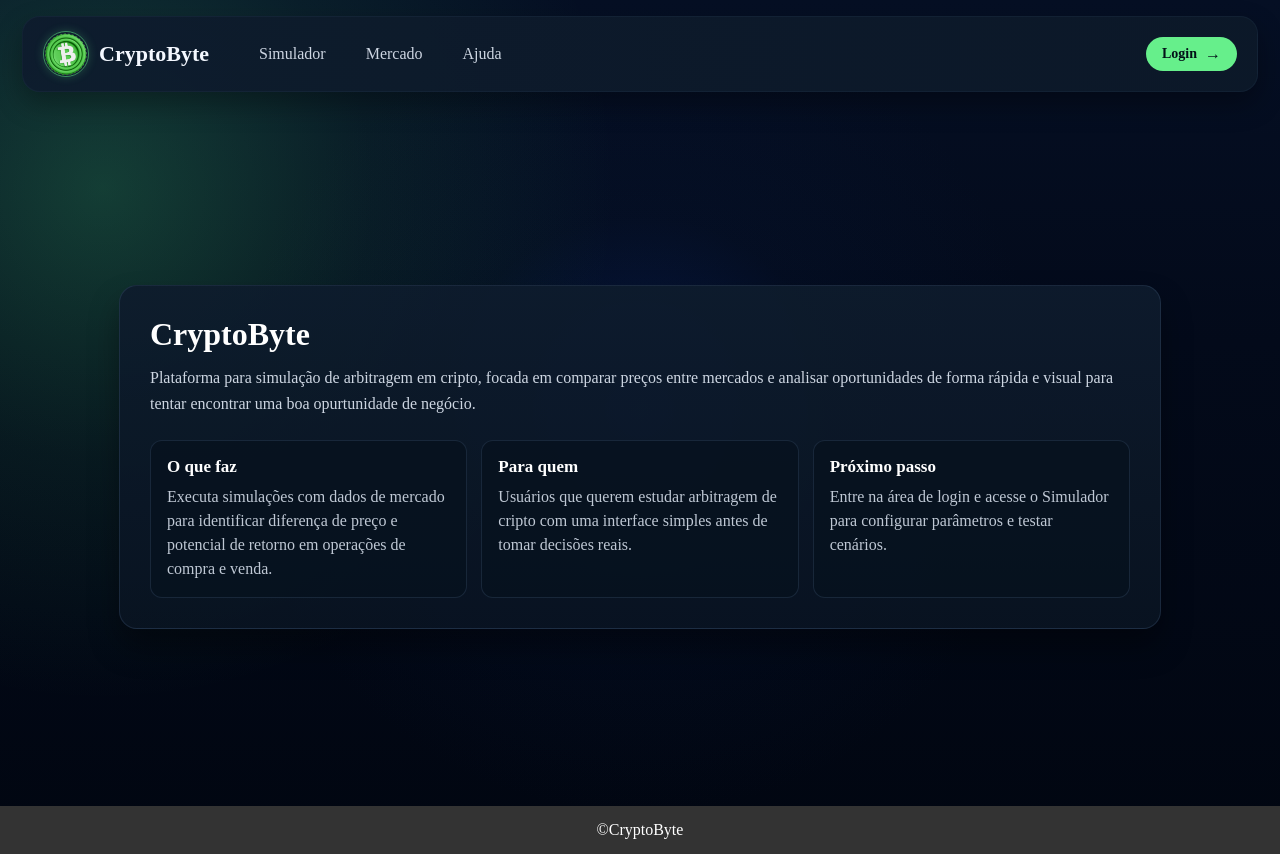
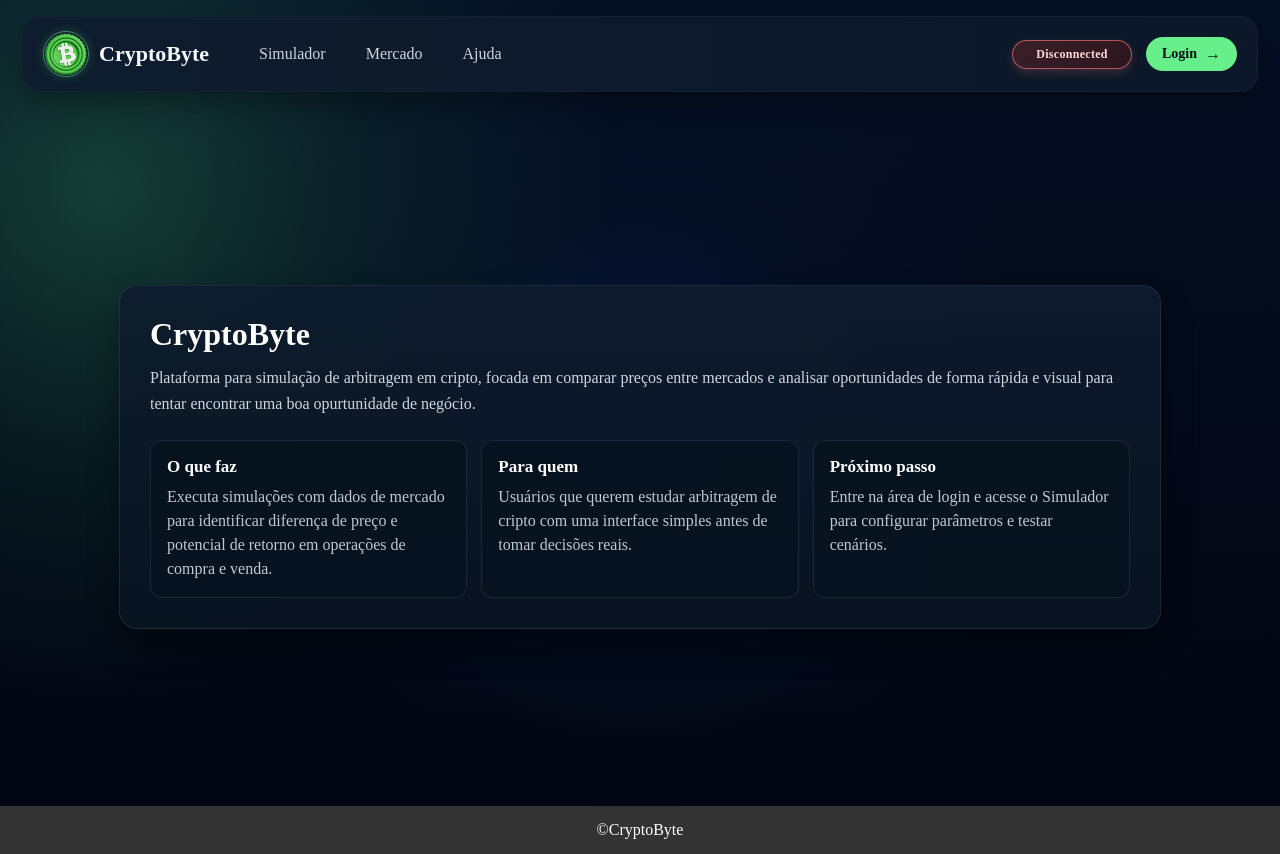
Before and after one commit to Cerqueira4618/BUGSBYTE-2026, a Vue app: page / in a window 1280 px wide. Built offline with nearby package versions, Linux system fonts and the light colour scheme; no server answers.

Commit message:
some changes

```diff
--- a/src/App.vue
+++ b/src/App.vue
@@ -1,12 +1,24 @@
 <script setup lang="ts">
-import { computed, ref, watch } from 'vue'
+import { computed, onMounted, onBeforeUnmount, ref, watch } from 'vue'
 import { useRouter, useRoute } from 'vue-router'
+import { useWebSocketStore } from './stores/websocket'
 
 const router = useRouter()
 const route = useRoute()
+const websocketStore = useWebSocketStore()
 
 const isAuthenticated = ref(localStorage.getItem('isAuthenticated') === 'true')
 const currentUserEmail = ref(localStorage.getItem('currentUserEmail') || '')
+
+// Iniciar WebSocket quando o App é montado
+onMounted(() => {
+  websocketStore.startArbitrageSocket()
+})
+
+// Desconectar quando o App é desmontado
+onBeforeUnmount(() => {
+  websocketStore.disconnectSocket()
+})
 
 // Atualiza o estado quando a rota muda
 watch(
@@ -28,6 +40,7 @@ const handleLogout = () => {
 const userDisplay = computed(() => {
   if (!currentUserEmail.value) return ''
   const emailPart = currentUserEmail.value.split('@')[0]
+  if (!emailPart) return ''
   return emailPart.charAt(0).toUpperCase() + emailPart.slice(1)
 })
 </script>
@@ -66,6 +79,9 @@ const userDisplay = computed(() => {
             >
           </nav>
           <div class="actions">
+            <span class="status-pill" :class="websocketStore.socketState">
+              {{ websocketStore.socketState }}
+            </span>
             <span v-if="isAuthenticated" class="user-greeting">
               👤 {{ userDisplay }}
             </span>
@@ -251,6 +267,33 @@ const userDisplay = computed(() => {
 .app-footer p {
   margin: 0;
 }
+
+.status-pill {
+  display: inline-flex;
+  align-items: center;
+  justify-content: center;
+  min-width: 90px;
+  padding: 6px 14px;
+  border-radius: 999px;
+  font-weight: 600;
+  font-size: 12px;
+  letter-spacing: 0.3px;
+  text-transform: capitalize;
+}
+
+.status-pill.connected {
+  background: linear-gradient(135deg, #103428, #0b2620);
+  color: #bfffe0;
+  border: 1.2px solid rgba(102, 239, 139, 0.6);
+  box-shadow: 0 4px 8px rgba(102, 239, 139, 0.2);
+}
+
+.status-pill.disconnected {
+  background: linear-gradient(135deg, #3a1f28, #2c161d);
+  color: #ffd8d8;
+  border: 1.2px solid rgba(255, 120, 120, 0.65);
+  box-shadow: 0 4px 8px rgba(255, 120, 120, 0.18);
+}
 </style>
 
 <style>
--- a/src/components/ArbitrageSimulationPanel.vue
+++ b/src/components/ArbitrageSimulationPanel.vue
@@ -1,5 +1,6 @@
 <script setup lang="ts">
 import { computed, onBeforeUnmount, onMounted, ref, watch } from "vue";
+import { useWebSocketStore } from "../stores/websocket";
 import {
   CategoryScale,
   Chart,
@@ -12,12 +13,9 @@ import {
   Tooltip,
 } from "chart.js";
 import {
-  connectArbitrageSocket,
   getArbitrageOpportunities,
-  getArbitrageStatus,
   getArbitrageTrades,
   rebalanceArbitrageWallets,
-  getSpreadSeries,
   setSimulationVolumeUsd,
   type ArbitrageOpportunity,
   type ArbitrageStatus,
@@ -38,11 +36,13 @@ Chart.register(
 
 const loading = ref(true);
 const error = ref("");
-const socketState = ref<"connected" | "disconnected">("disconnected");
-const status = ref<ArbitrageStatus | null>(null);
+const websocketStore = useWebSocketStore();
 const opportunities = ref<ArbitrageOpportunity[]>([]);
 const trades = ref<SimulatedTrade[]>([]);
-const spreadSeries = ref<SpreadPoint[]>([]);
+
+// Usar dados do store em vez de refs locais
+const status = computed(() => websocketStore.status);
+const spreadSeries = computed(() => websocketStore.spreadSeries);
 const opportunitiesLimit = 500;
 const rebalancing = ref(false);
 
@@ -194,7 +194,6 @@ function goToPage(page: number): void {
   currentPage.value = Math.max(1, Math.min(page, totalPages.value));
 }
 
-let socket: WebSocket | null = null;
 let refreshTimer: number | null = null;
 let tickTimer: number | null = null;
 const now = ref(Date.now());
@@ -384,8 +383,7 @@ async function onRebalance(): Promise<void> {
   if (rebalancing.value) return;
   rebalancing.value = true;
   try {
-    const result = await rebalanceArbitrageWallets();
-    status.value = result.snapshot;
+    await rebalanceArbitrageWallets();
     await loadData();
   } catch {
     error.value = "Não foi possível executar o rebalance.";
@@ -478,19 +476,15 @@ async function loadData() {
   try {
     error.value = "";
     await setSimulationVolumeUsd(simulationVolumeUsd.value);
-    const [statusData, opportunitiesData, tradesData, spreadData] =
-      await Promise.all([
-        getArbitrageStatus(),
+    const [opportunitiesData, tradesData] = await Promise.all([
       getArbitrageOpportunities(
         opportunitiesLimit,
         activeSymbols.value,
         simulationVolumeUsd.value,
       ),
       getArbitrageTrades(5000, activeSymbols.value),
-        getSpreadSeries(40),
     ]);
 
-    status.value = statusData;
     if (
       selectedBaseCurrency.value &&
       !baseCurrencies.value.includes(selectedBaseCurrency.value)
@@ -505,7 +499,6 @@ async function loadData() {
     }
     opportunities.value = opportunitiesData;
     trades.value = tradesData;
-    spreadSeries.value = spreadData;
   } catch {
     error.value =
       "Não foi possível carregar dados do backend. Inicia o FastAPI (uvicorn app.main:app --reload --port 8000). O frontend tenta automaticamente as portas 8000 e 8001.";
@@ -514,29 +507,8 @@ async function loadData() {
   }
 }
 
-function startSocket() {
-  socket = connectArbitrageSocket(({ snapshot, spread_series }) => {
-    status.value = snapshot;
-    spreadSeries.value = spread_series;
-    socketState.value = "connected";
-  });
-
-  socket.addEventListener("open", () => {
-    socketState.value = "connected";
-  });
-
-  socket.addEventListener("close", () => {
-    socketState.value = "disconnected";
-  });
-
-  socket.addEventListener("error", () => {
-    socketState.value = "disconnected";
-  });
-}
-
 onMounted(async () => {
   await loadData();
-  startSocket();
   renderPerformanceChart();
 
   tickTimer = window.setInterval(() => {
@@ -565,12 +537,15 @@ onBeforeUnmount(() => {
   if (tickTimer) {
     window.clearInterval(tickTimer);
   }
-  socket?.close();
   performanceChart?.destroy();
   performanceChart = null;
 });
 
 watch(cumulativePnlSeries, () => {
+  renderPerformanceChart();
+});
+
+watch(spreadSeries, () => {
   renderPerformanceChart();
 });
 
@@ -585,8 +560,6 @@ watch(simulationVolumeUsd, (value) => {
     <div class="panel">
       <div class="panel-header">
         <h2>Simulador de Captura de Arbitragem</h2>
-        <p>Painel de validação do backend em tempo real (REST + WebSocket).</p>
-        <p class="connection" :class="socketState">WS: {{ socketState }}</p>
       </div>
 
       <p v-if="error" class="error-box">{{ error }}</p>
--- /dev/null
+++ b/src/stores/websocket.ts
@@ -0,0 +1,56 @@
+import { defineStore } from 'pinia'
+import { ref } from 'vue'
+import { connectArbitrageSocket, type ArbitrageStatus, type SpreadPoint } from '../services/arbitrage'
+
+export const useWebSocketStore = defineStore('websocket', () => {
+  const socketState = ref<'connected' | 'disconnected'>('disconnected')
+  const socket = ref<WebSocket | null>(null)
+  const status = ref<ArbitrageStatus | null>(null)
+  const spreadSeries = ref<SpreadPoint[]>([])
+
+  function setSocketState(state: 'connected' | 'disconnected') {
+    socketState.value = state
+  }
+
+  function startArbitrageSocket() {
+    if (socket.value?.readyState === WebSocket.OPEN) {
+      return
+    }
+
+    socket.value = connectArbitrageSocket(({ snapshot, spread_series }) => {
+      status.value = snapshot
+      spreadSeries.value = spread_series
+      socketState.value = 'connected'
+    })
+
+    socket.value.addEventListener('open', () => {
+      socketState.value = 'connected'
+    })
+
+    socket.value.addEventListener('close', () => {
+      socketState.value = 'disconnected'
+    })
+
+    socket.value.addEventListener('error', () => {
+      socketState.value = 'disconnected'
+    })
+  }
+
+  function disconnectSocket() {
+    if (socket.value) {
+      socket.value.close()
+      socket.value = null
+      socketState.value = 'disconnected'
+    }
+  }
+
+  return {
+    socketState,
+    socket,
+    status,
+    spreadSeries,
+    setSocketState,
+    startArbitrageSocket,
+    disconnectSocket,
+  }
+})
```
Also changed, not shown: 1 other file (tests, documents, lock files or other folders). Lines whose indentation alone changed are shown as unchanged.
